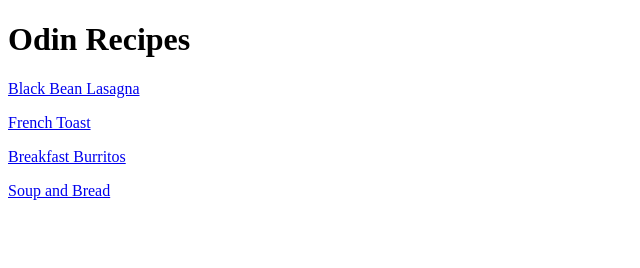
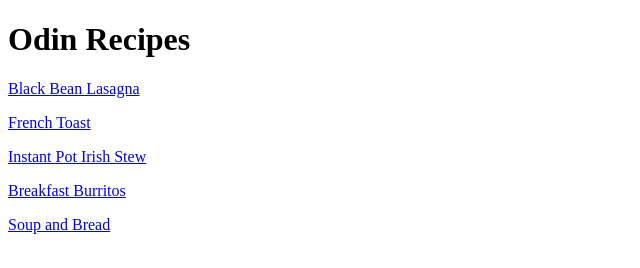
Before and after one commit to m0thi/odin-recipes, a plain HTML site: page index.html in a window 1280 px wide. Shown: the whole page, without its empty margins (0-640 px from the left). Drawn offline with Linux system fonts and the light colour scheme.

Commit message:
Add instant pot irish stew to index.html

```diff
--- a/index.html
+++ b/index.html
@@ -10,6 +10,7 @@
 
         <p><a href="recipes/blackbeanlasagna.html">Black Bean Lasagna</a></p>
         <p><a href="recipes/french-toast.html">French Toast</a></p>
+        <p><a href="recipes/instant-pot-irish-stew.html">Instant Pot Irish Stew</a></p>
         <p><a href="recipes/breakfast-burritos.html">Breakfast Burritos</a></p>
         <p><a href="recipes/soup-and-bread.html">Soup and Bread</a></p>
     </body>
```
